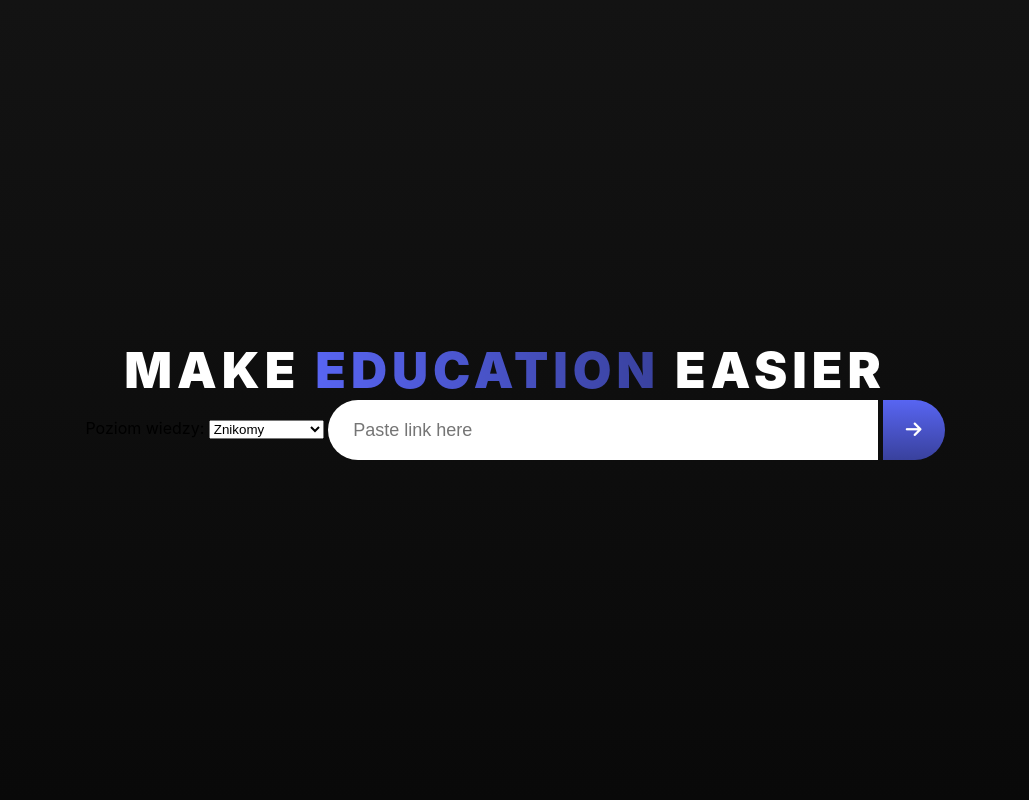
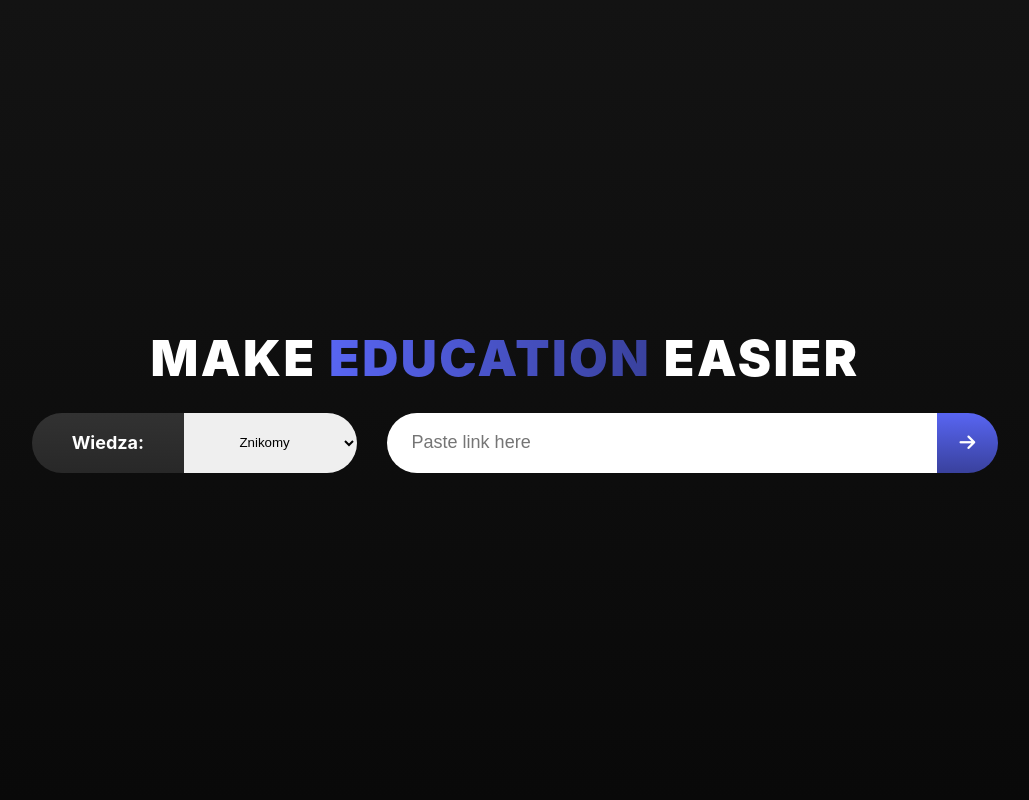
Before and after one commit to Falanger-debug/Simplified-Science, a Flask app: page / in a window 1280 px wide. Shown: the whole page, without its empty margins (125-1154 px from the left). Run offline with Flask 3, Linux system fonts and the light colour scheme; some web fonts are replaced.

Commit message:
Update index

```diff
--- a/templates/index.html
+++ b/templates/index.html
@@ -73,19 +73,20 @@
             flex-direction: column;
             background: rgb(9,9,9);
             background: linear-gradient(0deg, rgba(9,9,9,1) 0%, rgba(19,19,19,1) 100%);
-            font-family: 'SF Pro Display', sans-serif;
+            font-family: "SF Pro Display", sans-serif;
             position: relative;
             overflow: hidden;
+            gap: 25px;
         }
 
         input {
             width: 500px;
             height: 50px;
-            border-radius: 100px 0px 0px 100px;
             border: none;
             padding: 5px 25px;
             font-size: large;
             vertical-align: middle; /* Add this */
+            border-radius: 100px 0 0 100px;
         }
 
         input:focus {
@@ -120,7 +121,6 @@
 
         button:hover {
             background: linear-gradient(90deg, rgba(57,65,157,1), rgba(57,65,157,1));
-            box-shadow: 0 8px 15px rgba(0, 0, 0, 0.3);
         }
 
         button .arrow {
@@ -145,7 +145,7 @@
             color: white;
             margin-right: 20px;
             font-weight: 900;
-            letter-spacing: 0.1em;
+            letter-spacing: 0.05em;
             text-transform: uppercase;
             transition: color 0.3s ease; /* Płynne przejście koloru */
         }
@@ -159,6 +159,32 @@
         .wybor-opcji {
             color:white;
         }
+
+        .poziom-wiedzy {
+            display: inline-block;
+            padding: 19.5px 40px;
+            font-size: 18px;
+            font-weight: 700;
+            color: white;
+            background: linear-gradient(0deg, rgba(40,40,40,1) 0%, rgba(50,50,50,1) 100%);
+            border: none;
+            border-radius: 100px 0 0 100px;
+            cursor: pointer;
+            transition: all 0.4s ease;
+            position: relative;
+            overflow: hidden;
+            vertical-align: middle; /* Add this */
+        }
+
+        select {
+            padding: 10.5px 30px;
+            outline: none;
+            border: none;
+            text-align: center;
+            height: 100%;
+            border-radius: 0 100px 100px 0 ;
+            margin-right: 25px;
+        }
     </style>
 </head>
 <body>
@@ -166,16 +192,18 @@
         Make <span class="highlight">Education</span> Easier
     </div>
     <div class="wyszukiwarka">
-        <form style="height: 60px;" action="/" method="POST"> <!-- Upewnij się, że akcja jest na '/' -->
-            <label for="poziom-wiedzy">Poziom wiedzy:</label>
-            <select id="poziom-wiedzy" name="poziom-wiedzy">
-                <option value="znikomy">Znikomy</option>
-                <option value="niski">Niski</option>
-                <option value="sredni">Średni</option>
-                <option value="zaawansowany">Zaawansowany</option>
-            </select>
-            <input type="text" name="link" placeholder="Paste link here" required>
-            <button style="height: 60px;" type="submit">
+        <form style="height: 60px;" action="/" method="POST">
+            <container class="poziom-wiedzy">
+                <label for="poziom-wiedzy">Wiedza:</label>
+            </container><!--
+             --><select id="poziom-wiedzy" name="poziom-wiedzy">
+                    <option value="znikomy">Znikomy</option>
+                    <option value="niski">Niski</option>
+                    <option value="sredni">Średni</option>
+                    <option value="zaawansowany">Zaawansowany</option>
+                </select>
+            <input type="text" name="link" placeholder="Paste link here" required><!--
+            --><button style="height: 60px;" type="submit">
                 <i class="fas fa-arrow-right arrow"></i>
             </button>
         </form>
```
